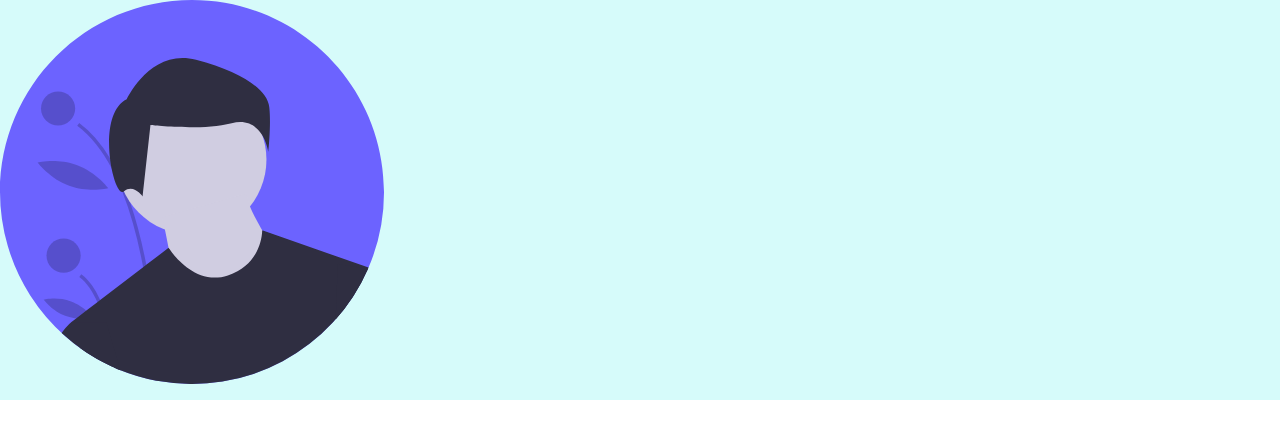
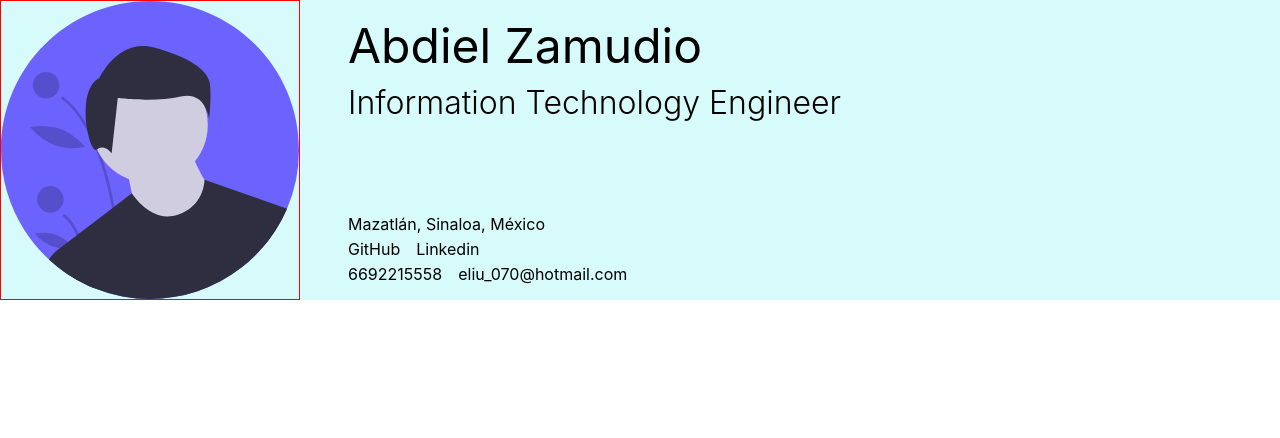
Before and after one commit to eliuabdiel/resume-maker, a React (Create React App) app: page / in a window 1280 px wide. Shown: the top 438 px of the page. Built offline with nearby package versions, Linux system fonts and the light colour scheme.

Commit message:
added information to the header to emulate the content

```diff
--- a/src/App.tsx
+++ b/src/App.tsx
@@ -5,7 +5,17 @@ const App: React.FC = () => {
   return (
     <>
     <Header
-      personalInformation={{}}
+      personalInformation={{
+        name: "Abdiel Zamudio",
+        title: "Information Technology Engineer",
+        city: "Mazatlán",
+        state: "Sinaloa",
+        country: "México",
+        github: "https://github.com/eliuabdiel",
+        linkedin: "https://www.linkedin.com/in/abdiel-zamudio/",
+        number: 6692215558,
+        email: "eliu_070@hotmail.com"
+      }}
 
     />
     </>
--- a/src/components/header/Header.module.css
+++ b/src/components/header/Header.module.css
@@ -1,32 +1,55 @@
 .header {
   display: flex;
   width: 100%;
-  min-height: 400px;
+  height: 300px;
 }
 
 .imgContainer {
   max-width: 30%;
+  display: flex;
+  justify-content: center;
+  border: 1px solid red;
+}
+
+.img {
+  max-height: 100%;
+  overflow: wrap;
 }
 
 .infoContainer {
+  margin: 1rem 1rem 1rem 3rem;
   display: flex;
   flex-direction: column;
 }
 
 .name {
-  font-weight: bold;
-}
-.title {
   font-weight: normal;
+  font-size: 3rem;
 }
 
-.contact {
-  font: 1rem;
+.title {
+  margin-top: 0.5rem;
+  font-weight: 300;
+  font-size: 2rem;
+  flex-grow: 1;
 }
 
+.links {
+  margin-top: 0.3rem;
+  font: 1rem;
+  width: 100%;
+  display: flex;
+  gap: 1rem;
+}
 .link {
   text-decoration: none;
+  color: black;
 }
-.img {
+.contact {
+  align-self: flex-end;
   width: 100%;
+  font: 1rem;
+  display: flex;
+  gap: 1rem;
+  margin-top: 0.3rem;
 }
--- a/src/components/header/Header.tsx
+++ b/src/components/header/Header.tsx
@@ -28,8 +28,15 @@ export const Header: React.FC<Props> = (props: Props) => {
           <img src={props.imgUrl || avatar} className={style.img} alt={props.personalInformation.name}></img>
         </div>
         <div className={style.infoContainer}>
-          <h1 className={style.name}>{props.personalInformation.name}</h1>
-          <h2 className={style.title}>{props.personalInformation.title}</h2>
+          <label className={style.name}>{props.personalInformation.name}</label>
+          <label className={style.title}>{props.personalInformation.title}</label>
+          <label className={style.location}>
+            {(
+              props.personalInformation.city +', '+
+              props.personalInformation.state +', '+
+              props.personalInformation.country
+            )}
+          </label>
           <div className={style.links}>
             {(
               props.personalInformation.github &&
@@ -41,7 +48,7 @@ export const Header: React.FC<Props> = (props: Props) => {
                 </a>
 
             )}
-            &nbsp;
+
             {(
               props.personalInformation.linkedin &&
                 <a
@@ -53,7 +60,13 @@ export const Header: React.FC<Props> = (props: Props) => {
             )}
           </div>
           <div className={style.contact}>
-            {props.personalInformation.number}
+            <label>{props.personalInformation.number}</label>
+            <a
+              className={style.link}
+              href={"mailto:"+props.personalInformation.email}
+            >
+              {props.personalInformation.email}
+            </a>
           </div>
         </div>
     </div>
```
